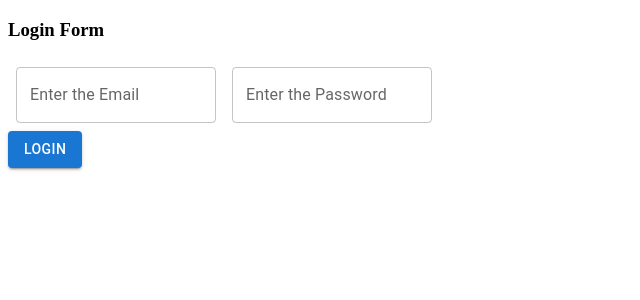
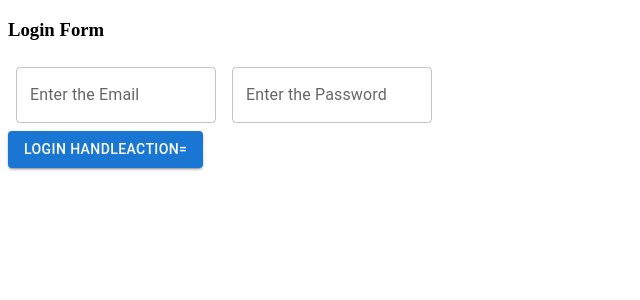
Before and after one commit to CE5RIC/React-and-Firebase-Authentication, a React (Create React App) app: page /login in a window 1280 px wide. Shown: the top 300 px of the page, without its empty margins (0-640 px from the left). Built offline with nearby package versions, Linux system fonts and the light colour scheme.

Commit message:
handleaction method passed into button component as props

```diff
--- a/src/components/common/Button.js
+++ b/src/components/common/Button.js
@@ -2,11 +2,11 @@ import * as React from 'react';
 import Stack from '@mui/material/Stack';
 import Button from '@mui/material/Button';
 
-export default function BasicButtons({title}) {
+export default function BasicButtons({title, handleAction}) {
     return (
         <Stack spacing={2} direction="row">
 
-            <Button variant="contained">{title}</Button>
+            <Button variant="contained">{title} handleAction={handleAction}</Button>
         </Stack>
     );
 }
```
